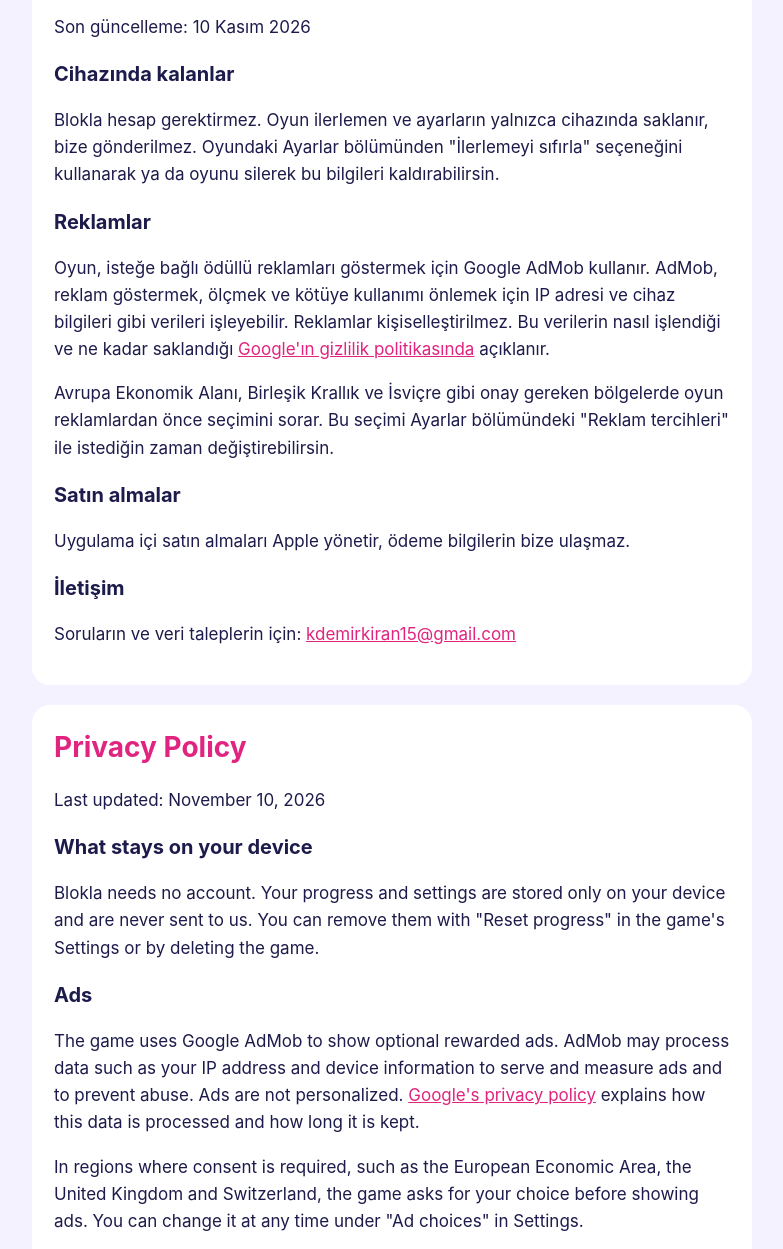
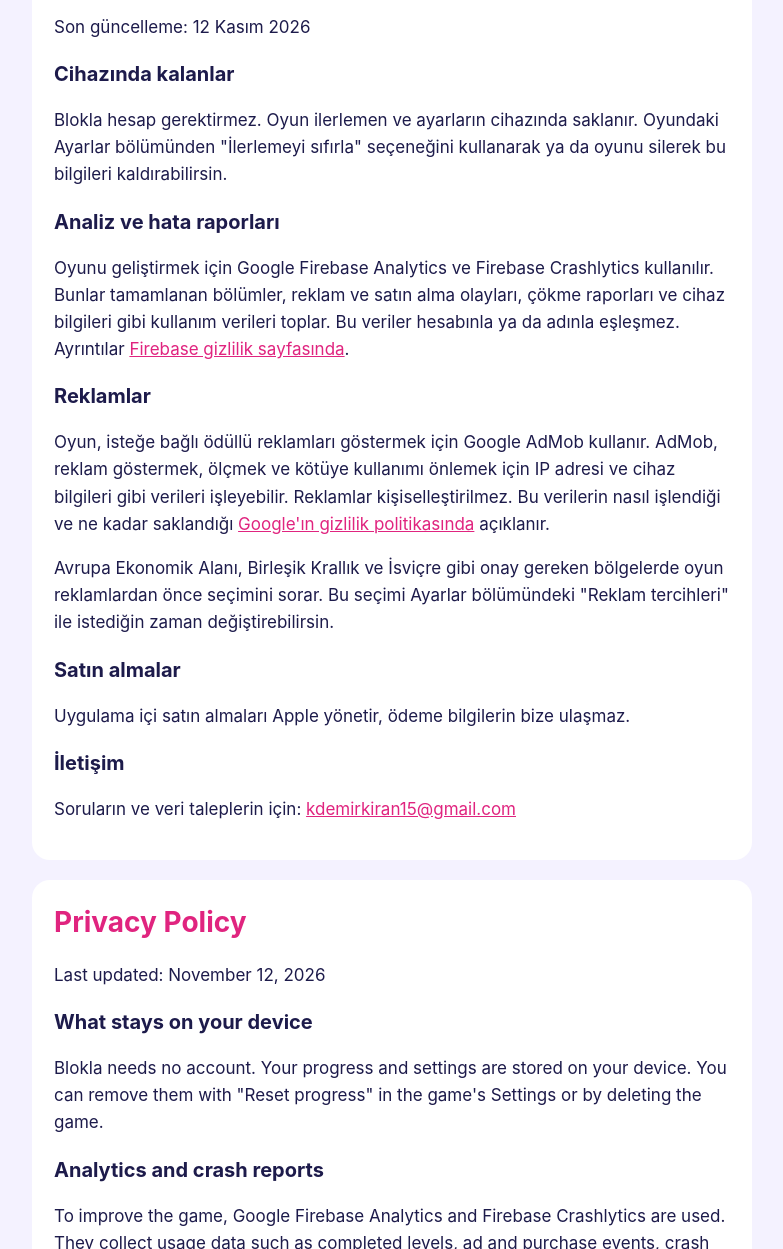
Before and after one commit to KaanDemirkiran/kaandemirkiran.github.io, a plain HTML site: page blokla/index.html in a window 1280 px wide. Shown: the part 120-1369 px from the top of the page, without its empty margins (248-1031 px from the left). Drawn offline with Linux system fonts and the light colour scheme.

Commit message:
Blokla privacy: mention Firebase Analytics and Crashlytics
Co-Authored-By: Claude Opus 5.5 <noreply@anthropic.com>

```diff
--- a/blokla/index.html
+++ b/blokla/index.html
@@ -9,9 +9,11 @@ section{background:var(--card);border-radius:18px;padding:20px 22px;margin:20px
 h1{color:var(--accent);font-size:28px;margin:0 0 4px}h2{font-size:20px;margin:16px 0 4px}h3{font-size:17px;margin:16px 0 4px}a{color:var(--accent)}</style></head>
 <body><main><section>
 <h1>Blokla Gizlilik Politikası</h1>
-<p>Son güncelleme: 10 Kasım 2026</p>
+<p>Son güncelleme: 12 Kasım 2026</p>
 <h2>Cihazında kalanlar</h2>
-<p>Blokla hesap gerektirmez. Oyun ilerlemen ve ayarların yalnızca cihazında saklanır, bize gönderilmez. Oyundaki Ayarlar bölümünden "İlerlemeyi sıfırla" seçeneğini kullanarak ya da oyunu silerek bu bilgileri kaldırabilirsin.</p>
+<p>Blokla hesap gerektirmez. Oyun ilerlemen ve ayarların cihazında saklanır. Oyundaki Ayarlar bölümünden "İlerlemeyi sıfırla" seçeneğini kullanarak ya da oyunu silerek bu bilgileri kaldırabilirsin.</p>
+<h2>Analiz ve hata raporları</h2>
+<p>Oyunu geliştirmek için Google Firebase Analytics ve Firebase Crashlytics kullanılır. Bunlar tamamlanan bölümler, reklam ve satın alma olayları, çökme raporları ve cihaz bilgileri gibi kullanım verileri toplar. Bu veriler hesabınla ya da adınla eşleşmez. Ayrıntılar <a href="https://firebase.google.com/support/privacy">Firebase gizlilik sayfasında</a>.</p>
 <h2>Reklamlar</h2>
 <p>Oyun, isteğe bağlı ödüllü reklamları göstermek için Google AdMob kullanır. AdMob, reklam göstermek, ölçmek ve kötüye kullanımı önlemek için IP adresi ve cihaz bilgileri gibi verileri işleyebilir. Reklamlar kişiselleştirilmez. Bu verilerin nasıl işlendiği ve ne kadar saklandığı <a href="https://policies.google.com/privacy">Google'ın gizlilik politikasında</a> açıklanır.</p>
 <p>Avrupa Ekonomik Alanı, Birleşik Krallık ve İsviçre gibi onay gereken bölgelerde oyun reklamlardan önce seçimini sorar. Bu seçimi Ayarlar bölümündeki "Reklam tercihleri" ile istediğin zaman değiştirebilirsin.</p>
@@ -20,9 +22,11 @@ h1{color:var(--accent);font-size:28px;margin:0 0 4px}h2{font-size:20px;margin:16
 <h2>İletişim</h2>
 <p>Soruların ve veri taleplerin için: <a href="mailto:kdemirkiran15@gmail.com">kdemirkiran15@gmail.com</a></p>
 </section><section><h1>Privacy Policy</h1>
-<p>Last updated: November 10, 2026</p>
+<p>Last updated: November 12, 2026</p>
 <h2>What stays on your device</h2>
-<p>Blokla needs no account. Your progress and settings are stored only on your device and are never sent to us. You can remove them with "Reset progress" in the game's Settings or by deleting the game.</p>
+<p>Blokla needs no account. Your progress and settings are stored on your device. You can remove them with "Reset progress" in the game's Settings or by deleting the game.</p>
+<h2>Analytics and crash reports</h2>
+<p>To improve the game, Google Firebase Analytics and Firebase Crashlytics are used. They collect usage data such as completed levels, ad and purchase events, crash reports and device information. This data is not tied to an account or your name. See the <a href="https://firebase.google.com/support/privacy">Firebase privacy page</a> for details.</p>
 <h2>Ads</h2>
 <p>The game uses Google AdMob to show optional rewarded ads. AdMob may process data such as your IP address and device information to serve and measure ads and to prevent abuse. Ads are not personalized. <a href="https://policies.google.com/privacy">Google's privacy policy</a> explains how this data is processed and how long it is kept.</p>
 <p>In regions where consent is required, such as the European Economic Area, the United Kingdom and Switzerland, the game asks for your choice before showing ads. You can change it at any time under "Ad choices" in Settings.</p>
```
Also changed, not shown: blokla/privacy.html (+8 -4 lines).
